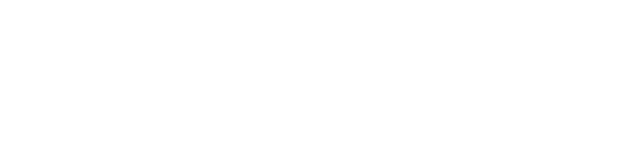
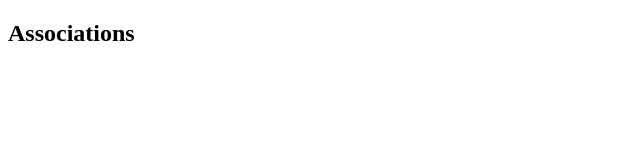
Before and after one commit to Primael-dev/mon-cv, a plain HTML site: page index.html in a window 1280 px wide. Shown: the whole page, without its empty margins (0-640 px from the left). Drawn offline with Linux system fonts and the light colour scheme.

Commit message:
mise en place de la section associations

```diff
--- a/index.html
+++ b/index.html
@@ -7,6 +7,8 @@
     <link rel="stylesheet" href="style.css">
 </head>
 <body>
-
+    <section>
+        <h1>Associations</h1>
+    </section>
 </body>
 </html>
```
